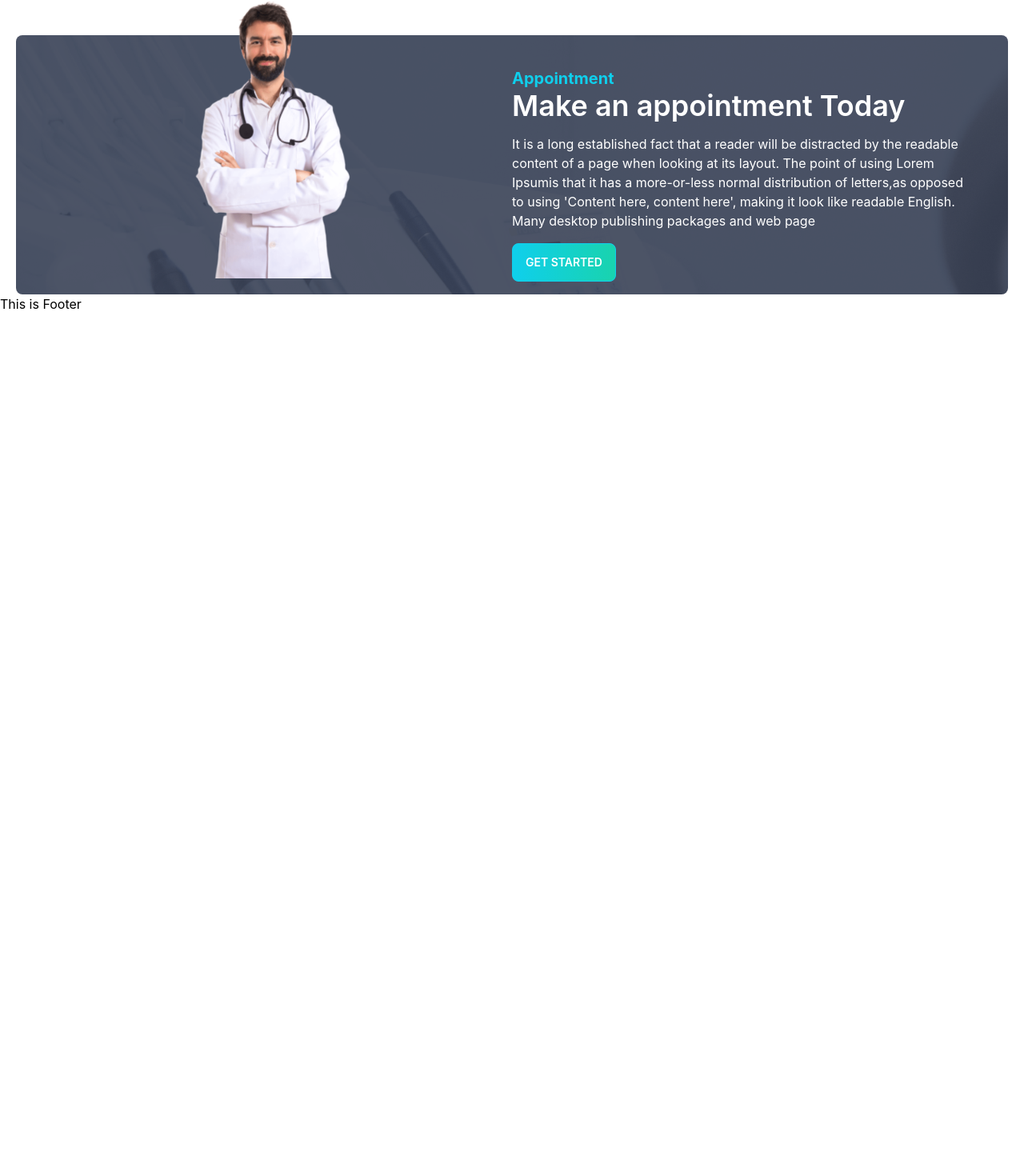
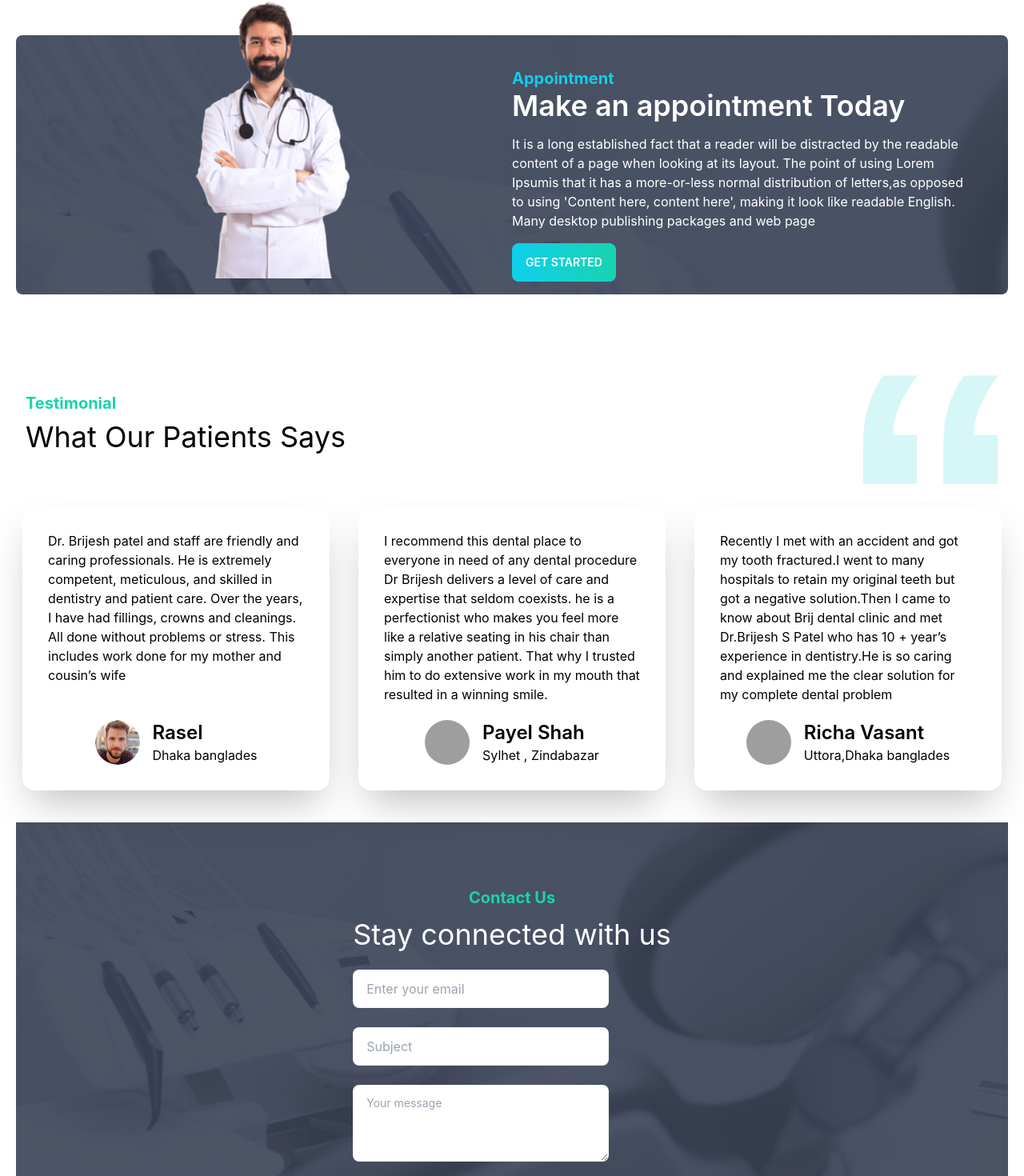
Before and after one commit to Ashrafullislam/doctors-portal, a React (Create React App) app: page / in a window 1280 px wide. Shown: the part 2147-3617 px from the top of the page at 80% size. Before the commit the page ends 2539 px from the top, so only its background shows below. Built offline with nearby package versions, Linux system fonts and the light colour scheme; grey boxes are pictures that could not be loaded.

Commit message:
added home page with footer  and contact

```diff
--- /dev/null
+++ b/src/Pages/Home/ConnectedUs/ConnectedUs.js
@@ -0,0 +1,48 @@
+import React from 'react';
+import appointmentBg from '../../../assets/images/appointment.png'
+
+
+const ConnectedUs = () => {
+    const connectedBg = {
+        background:`url(${appointmentBg})`,
+        backgroundSize:'cover',
+    }
+  return (
+    <section className='mt-10 flex justify-center py-20' style={connectedBg} >
+      <div className=''>
+
+        <h2 className='text-xl font-bold text-secondary text-center'> Contact Us </h2>
+        <h2 className='text-4xl mt-3 mb-6 text-white'> Stay connected with us </h2>
+        <form className="form-control w-full max-w-xs">
+          <input
+            type="emial"
+            name='email'
+            placeholder="Enter your email "
+            className="input input-bordered w-full "
+            required
+          />
+          <br  />
+          <input
+            type="text"
+            name='subject'
+            placeholder="Subject "
+            className="input input-bordered w-full "
+            required
+          />
+          <br  />
+
+          <textarea className="textarea textarea-bordered h-24"
+          name='message'
+          placeholder="Your message " required>
+
+          </textarea>
+
+
+        </form>
+      </div>
+
+    </section>
+  );
+};
+
+export default ConnectedUs;
--- a/src/Pages/Home/Home/Home.js
+++ b/src/Pages/Home/Home/Home.js
@@ -1,9 +1,11 @@
 import React from 'react';
 import AppintmentHome from '../AppintmentHome/AppintmentHome';
 import Banner from '../Banner/Banner';
+import ConnectedUs from '../ConnectedUs/ConnectedUs';
 import DentalCare from '../DentalCare/DentalCare';
 import Info from '../Info/Info';
 import OurServices from '../OurServices/OurServices';
+import PaitentReviews from '../PaitentReview/PaitentReviews';
 
 const Home = () => {
     return (
@@ -13,6 +15,8 @@ const Home = () => {
              <OurServices > </OurServices>
              <DentalCare > </DentalCare>
              <AppintmentHome > </AppintmentHome>
+             <PaitentReviews >  </PaitentReviews>
+             <ConnectedUs > </ConnectedUs>
         </div>
     );
 };
--- a/src/Pages/Home/OurServices/OurServiceCard.js
+++ b/src/Pages/Home/OurServices/OurServiceCard.js
@@ -4,7 +4,7 @@ const OurServiceCard = ({service}) => {
     const {title,description,serviceImg,bgColor} = service ;
   return (
     <div>
-      <div className="card lg:w-96 w-80 md:w-80 bg-base-100 shadow-xl">
+      <div className="card w-96 bg-base-100 shadow-xl">
         <figure className="px-10 pt-10">
           <img
             src= {serviceImg}
--- a/src/Pages/Home/OurServices/OurServices.js
+++ b/src/Pages/Home/OurServices/OurServices.js
@@ -34,7 +34,7 @@ const ourservie = [
         <div>
             <h2 className='text-primary text-center  ' > Our Services </h2>
             <h2 className='text-4xl font-semibold text-center'> Services We Provide </h2>
-            <div className='mt-10 grid md:grid-cols-2 sm:grid-cols-1 lg:grid-cols-3 gap-6 justify-items-center justify-center'>
+            <div className='mt-10 grid md:grid-cols-2  sm:grid-cols-1 lg:grid-cols-3 gap-y-6 gap-x-5 justify-items-center justify-center'>
                 {
                     ourservie.map(service => <OurServiceCard key={service.id} service = {service} > </OurServiceCard>)
                 }
--- a/src/Pages/Home/PaitentReview/PaitentReviewCard.js
+++ b/src/Pages/Home/PaitentReview/PaitentReviewCard.js
@@ -1,11 +1,25 @@
 import React from 'react';
 
-const PaitentReviewCard = () => {
-    return (
-        <div>
-
+const PaitentReviewCard = ({review}) => {
+  const {name, description, location, paitentImg} = review;
+  return (
+    <div className='flex justify-center'>
+      <div className="card w-96 bg-base-100 shadow-2xl">
+        <div className="card-body">
+          <p> {description} </p>
+          <div className="card-actions justify-center">
+            <div className='flex mt-3'>
+              <img  src= {paitentImg} alt='paitent review img ' className='rounded-full w-14 h-14'/>
+               <div className='ml-4'>
+                <h2 className='text-2xl font-semibold'> {name} </h2>
+                 <p> {location} </p>
+                 </div>
+            </div>
+          </div>
         </div>
-    );
+      </div>
+    </div>
+  );
 };
 
 export default PaitentReviewCard;
--- a/src/Pages/Home/PaitentReview/PaitentReviews.js
+++ b/src/Pages/Home/PaitentReview/PaitentReviews.js
@@ -1,10 +1,11 @@
 import React from 'react';
 import people1 from '../../../assets/images/people1.png'
-
+import PaitentReviewCard from './PaitentReviewCard';
+import qoute from '../../../assets/icons/quote.svg'
 
 
 const PaitentReviews = () => {
-    const review = [
+    const reviews = [
         {
             _id:1 ,
             name: 'Rasel ',
@@ -51,9 +52,30 @@ const PaitentReviews = () => {
     ]
 
     return (
-        <div>
+        <section className='mt-16 ' >
+            <div className='flex justify-between ' >
+              <div className='flex flex-col justify-center'>
+               <p className='text-xl font-bold text-secondary ml-3 '> Testimonial </p>
+                <h2 className=' text-4xl mt-2 ml-3'> What Our Patients Says </h2>
+              </div>
+              <div className='flex justify-end'>
+                <img  src={qoute} alt='qoute ' className='w-48 h-48' />
+              </div>
+            </div>
+            <div className='mx-auto'>
 
-        </div>
+                 <div className='grid lg:grid-cols-3 md:grid-cols-2 gap-x-5 gap-y-10 grid-cols-1 mt-2 mx-auto'>
+                    {
+                        reviews.map(review => <PaitentReviewCard
+                            key={review._id}
+                            review = {review} >
+
+                         </PaitentReviewCard>)
+                    }
+                 </div>
+            </div>
+
+        </section>
     );
 };
 
--- a/src/Pages/Shared/Footer/Footer.js
+++ b/src/Pages/Shared/Footer/Footer.js
@@ -1,10 +1,44 @@
 import React from 'react';
+import { Link } from 'react-router-dom';
+import footer from '../../../assets/images/footer.png'
+const Footer = () => {
+    const footerBg = {
+        background:`url(${footer})`,
+        backgroundSize:'cover',
+        width:'100vw',
+        hight:'80vh',
+    }
+    return (
+        <section className='mt-10 mx-auto ' style={footerBg}>
+     <footer className="footer p-10  text-black">
+  <div className='flex flex-col items-center w-full'>
+    <span className="footer-title">Services</span>
+    <Link to = " /" className="link link-hover">Branding</Link>
+    <Link to = " /" className="link link-hover">Design</Link>
+    <Link to = " /" className="link link-hover">Marketing</Link>
+    <Link to = " /" className="link link-hover">Advertisement</Link>
+  </div>
+  <div className='flex flex-col items-center w-full'>
+    <span className="footer-title">Company</span>
+    <Link to = " /" className="link link-hover">About us</Link>
+    <Link to = " /" className="link link-hover">Contact</Link>
+    <Link to = " /" className="link link-hover">Jobs</Link>
+    <Link to = " /" className="link link-hover">Press kit</Link>
+  </div>
+  <div className='flex flex-col items-center w-full'>
+    <span className="footer-title text-start">Legal</span>
+    <Link to = " /" className="link link-hover ">Terms of use</Link>
+    <Link to = " /" className="link link-hover">Privacy policy</Link>
+    <Link to = " /" className="link link-hover">Cookie policy</Link>
+  </div>
 
-const Footer = () => {
-    return (
-        <div>
-            <h2> This is Footer  </h2>
-        </div>
+</footer>
+
+ <div className='text-center mt-32 mb-4'>
+ <p>Copyright © 2022 - All right reserved Doctors Portal </p>
+
+ </div>
+        </section>
     );
 };
 
```
